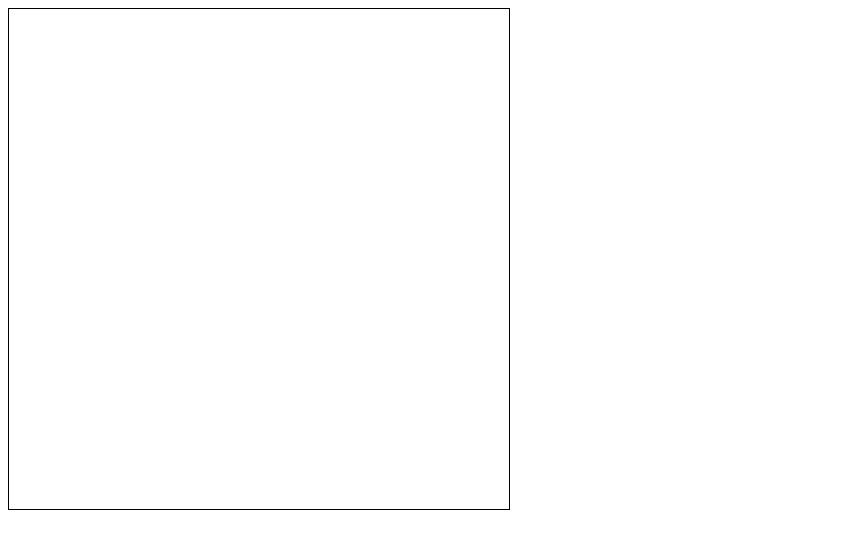
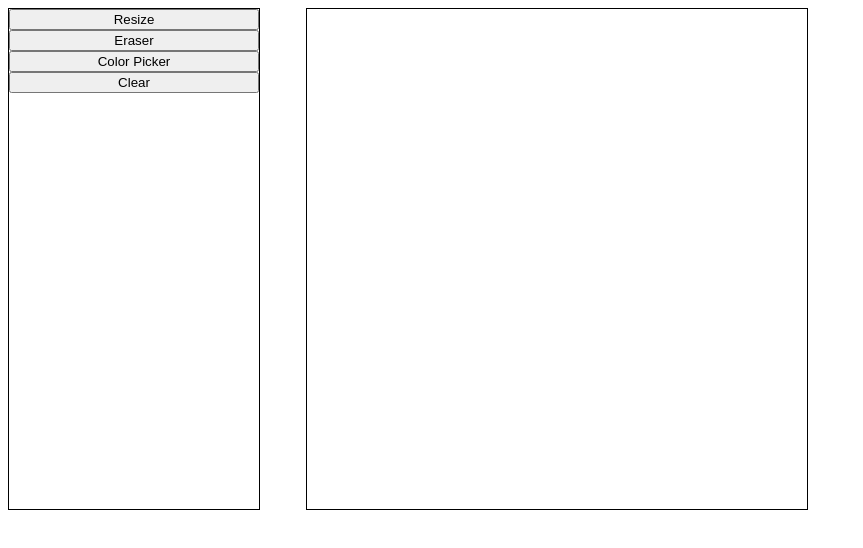
Before and after one commit to shortyforcs/etch-a-sketch, a plain HTML site: page index.html in a window 1280 px wide. Shown: the whole page, without its empty margins (0-863 px from the left). Drawn offline with Linux system fonts and the light colour scheme.

Commit message:
Added control panel and configured basic layout

```diff
--- a/index.html
+++ b/index.html
@@ -9,6 +9,14 @@
     <title>Etch-a-Sketch</title>
 </head>
 <body>
-    <div class="canvas"></div>
+    <div class="container">
+        <div class="controls">
+            <button class="resize">Resize</button>
+            <button class="eraser">Eraser</button>
+            <button class="color">Color Picker</button>
+            <button class="clear">Clear</button>
+        </div>
+        <div class="canvas"></div>
+    </div>
 </body>
 </html>
--- a/style.css
+++ b/style.css
@@ -1,3 +1,16 @@
+.container {
+    display: flex;
+    flex-direction: row;
+    width: 800px;
+    justify-content: space-between;
+}
+.controls {
+    display: flex;
+    flex-direction: column;
+    width: 250px;
+    height: 500px;
+    border: 1px solid black;
+}
 .canvas{
     display: flex;
     flex-direction: row;
```
